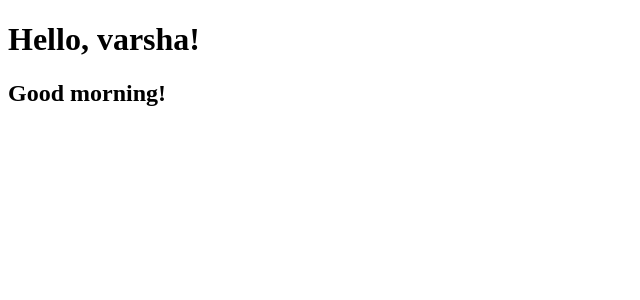
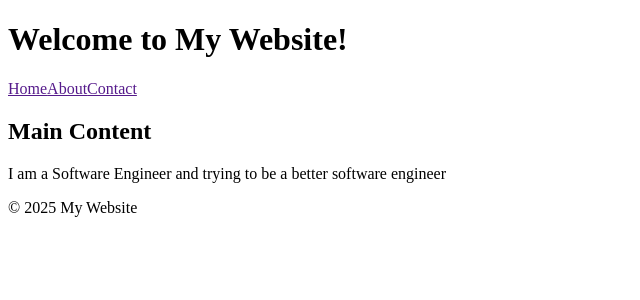
Before and after one commit to Varsha359/react, a React (Vite) app in the folder react-demos/: page / in a window 1280 px wide. Shown: the top 300 px of the page, without its empty margins (0-640 px from the left). Built offline with nearby package versions, Linux system fonts and the light colour scheme.

Commit message:
task1:Added header, footer and main component

```diff
--- a/react-demos/src/App.jsx
+++ b/react-demos/src/App.jsx
@@ -1,17 +1,15 @@
-import Greet from "./components/Greet";
+import MainComponent from "./components/MainComponent";
+import Header from "./components/Header"
+import Footer from "./components/Footer"
 
 function App(){
-  return <div>
-    <h1>
-    Hello, varsha! </h1>
-    <Greet/>
-  </div>
+  return(
+    <div>
+      <Header/>
+      <MainComponent/>
+      <Footer/>
+    </div>
+  )
 }
 
-// const App = () =>{
-//   return <h1>
-//     Hello, varsha
-//   </h1>
-// }
-
 export default App;
--- /dev/null
+++ b/react-demos/src/components/Footer.jsx
@@ -0,0 +1,11 @@
+import React from 'react'
+
+const Footer = () => {
+  return (
+    <footer>
+      <p>&copy; 2025 My Website</p>
+    </footer>
+  )
+}
+
+export default Footer
--- a/react-demos/src/components/Greet.jsx
+++ /dev/null
@@ -1,5 +0,0 @@
-const Greet = () =>{
-    return <h2>Good morning!</h2>
-}
-
-export default Greet;
--- /dev/null
+++ b/react-demos/src/components/Header.jsx
@@ -0,0 +1,16 @@
+import React from 'react'
+
+const Header = () => {
+  return (
+    <header>
+      <h1>Welcome to My Website!</h1>
+      <nav>
+        <a href=''>Home</a>
+        <a href=''>About</a>
+        <a href=''>Contact</a>
+      </nav>
+    </header>
+  )
+}
+
+export default Header
--- /dev/null
+++ b/react-demos/src/components/MainComponent.jsx
@@ -0,0 +1,12 @@
+import React from 'react'
+
+const MainComponent = () => {
+  return (
+    <main>
+      <h2>Main Content</h2>
+      <p>I am a Software Engineer and trying to be a better software engineer</p>
+    </main>
+  )
+}
+
+export default MainComponent
```
Also changed, not shown: 1 other file (tests, documents, lock files or other folders).
